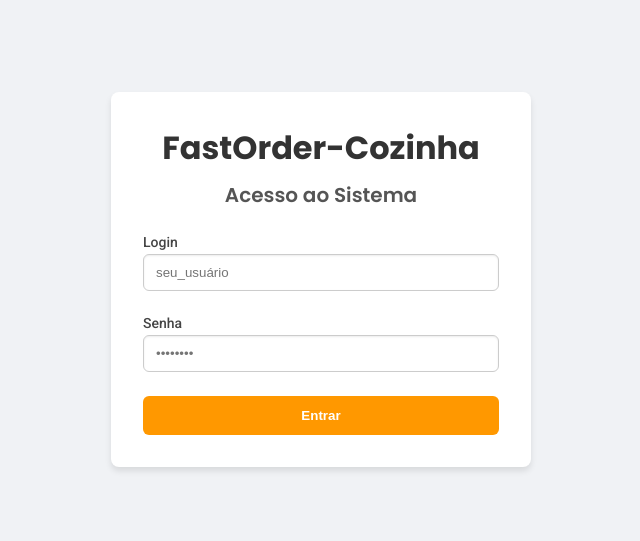
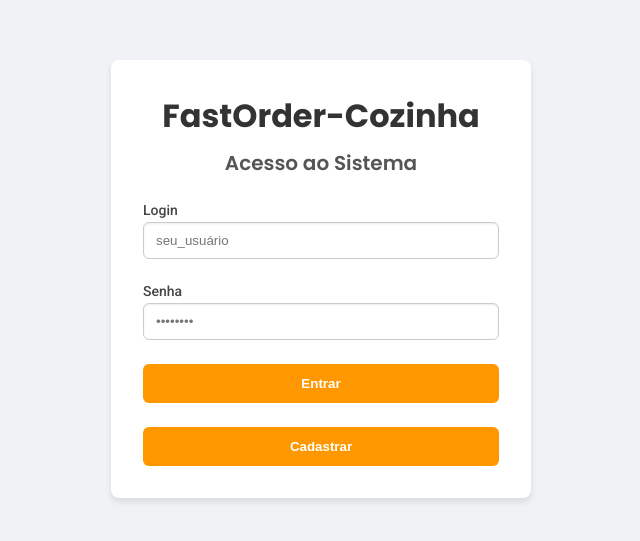
Before and after one commit to VanessaBaldin1/fastOrder-cozinha, a Next.js app: page /login in a window 1280 px wide. Shown: the part 121-662 px from the top of the page, without its empty margins (319-959 px from the left). Built offline with nearby package versions, Linux system fonts and the light colour scheme.

Commit message:
ajuste layout do tela de login

```diff
--- a/app/components/Header.module.css
+++ b/app/components/Header.module.css
@@ -5,7 +5,6 @@
   padding: 12px 24px;
 }
 
-/* Container principal da navegação */
 .navbar {
   display: flex;
   justify-content: space-between;
@@ -35,7 +34,6 @@
   color: white;
 }
 
-/* Botão de sair no canto superior direito */
 .logoutButton {
   display: flex;
   align-items: center;
--- a/app/login/Login.module.css
+++ b/app/login/Login.module.css
@@ -21,6 +21,7 @@
   text-align: center;
   color: #333;
 }
+
 .subtitle {
   font-size: 1.25rem;
   font-weight: 600;
@@ -77,3 +78,20 @@
 .button:hover {
   background-color: #db8605;
 }
+
+.buttonSecondary {
+  width: 100%;
+  padding: 12px;
+  font-weight: 600;
+  color: var(--brand-blue);
+  background-color: white;
+  border: 2px solid var(--brand-blue);
+  border-radius: 6px;
+  cursor: pointer;
+  transition: all 0.2s ease-in-out;
+}
+
+.buttonSecondary:hover {
+  background-color: var(--brand-blue);
+  color: white;
+}
--- a/app/login/page.tsx
+++ b/app/login/page.tsx
@@ -7,6 +7,7 @@ export default function LoginPage() {
       <div className={styles.card}>
         <h1 className={styles.title}>FastOrder-Cozinha</h1>
         <h2 className={styles.subtitle}>Acesso ao Sistema</h2>
+
         <form className={styles.form}>
           <div className={styles.formGroup}>
             <label htmlFor="email" className={styles.label}>
@@ -21,6 +22,7 @@ export default function LoginPage() {
               placeholder="seu_usuário"
             />
           </div>
+
           <div className={styles.formGroup}>
             <label htmlFor="password" className={styles.label}>
               Senha
@@ -34,10 +36,19 @@ export default function LoginPage() {
               placeholder="••••••••"
             />
           </div>
+
           <div>
             <Link href="/kitchen" passHref>
               <button type="submit" className={styles.button}>
                 Entrar
+              </button>
+            </Link>
+          </div>
+
+          <div>
+            <Link href="/cadastrar" passHref>
+              <button type="button" className={styles.button}>
+                Cadastrar
               </button>
             </Link>
           </div>
```
